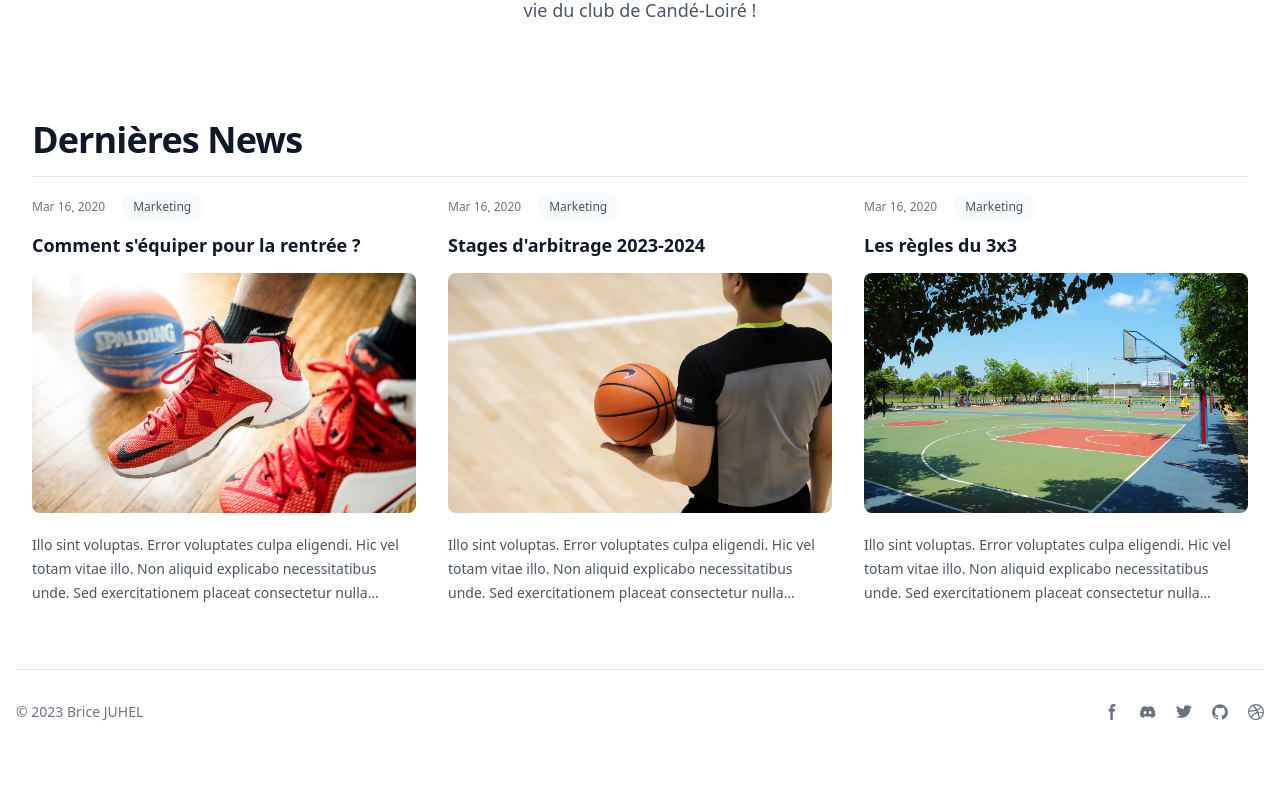
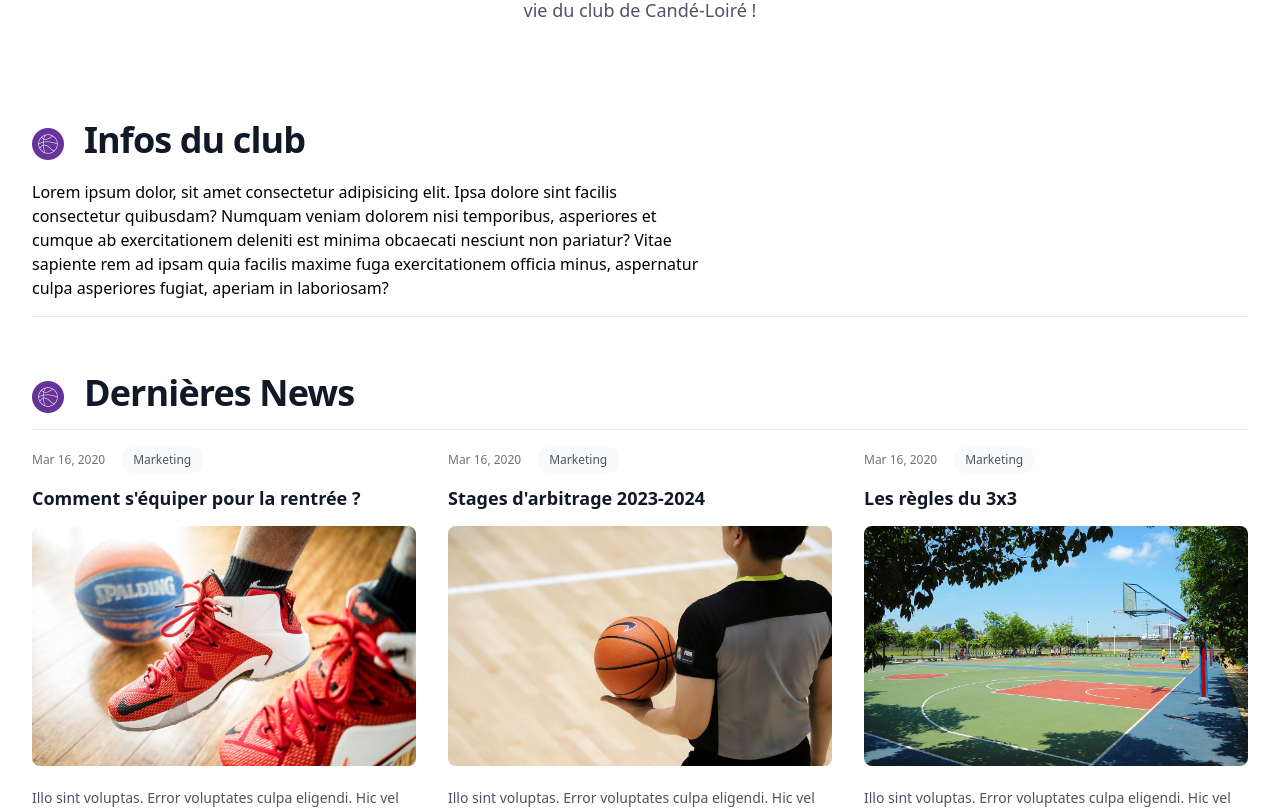
Before and after one commit to BriceJuhel/club-basket, a React (Create React App) app: page / in a window 1280 px wide. Shown: the part 360-1169 px from the top of the page. Before the commit the page ends 1114 px from the top, so only its background shows below. Built offline with nearby package versions, Linux system fonts and the light colour scheme.

Commit message:
Add logos Homepage

```diff
--- a/public/index.html
+++ b/public/index.html
@@ -2,7 +2,7 @@
 <html lang="en">
   <head>
     <meta charset="utf-8" />
-    <link rel="icon" href="%PUBLIC_URL%/logo.png" />
+    <link rel="icon" href="/images/logo.png" />
     <meta name="viewport" content="width=device-width, initial-scale=1" />
     <meta name="theme-color" content="#000000" />
     <meta
--- a/src/pages/Home.tsx
+++ b/src/pages/Home.tsx
@@ -61,8 +61,19 @@ export default function Home() {
 
       <div className="bg-white">
         <div className="mx-auto max-w-7xl px-6 lg:px-8">
+      <div className="mx-auto max-w-2xl lg:mx-0">
+            <h2 className="text-3xl font-bold tracking-tight text-gray-900 sm:text-4xl flex items-end"> <img src="images/basketball.png" alt="Ballon basket" className="h-8 mr-5" />Infos du club</h2>
+            <p className="mt-5">Lorem ipsum dolor, sit amet consectetur adipisicing elit. Ipsa dolore sint facilis consectetur quibusdam? Numquam veniam dolorem nisi temporibus, asperiores et cumque ab exercitationem deleniti est minima obcaecati nesciunt non pariatur? Vitae sapiente rem ad ipsam quia facilis maxime fuga exercitationem officia minus, aspernatur culpa asperiores fugiat, aperiam in laboriosam?</p>
+          </div>
+          <div className="mx-auto mt-4 grid max-w-2xl grid-cols-1 gap-x-8 gap-y-16 border-t border-gray-200 pt-4 lg:mx-0 lg:max-w-none lg:grid-cols-3 mb-10">
+          </div>
+      </div>
+      </div>
+
+      <div className="bg-white">
+        <div className="mx-auto max-w-7xl px-6 lg:px-8">
           <div className="mx-auto max-w-2xl lg:mx-0">
-            <h2 className="text-3xl font-bold tracking-tight text-gray-900 sm:text-4xl">Dernières News</h2>
+          <h2 className="text-3xl font-bold tracking-tight text-gray-900 sm:text-4xl flex items-end"> <img src="images/basketball.png" alt="Ballon basket" className="h-8 mr-5" />Dernières News</h2>
           </div>
           <div className="mx-auto mt-4 grid max-w-2xl grid-cols-1 gap-x-8 gap-y-16 border-t border-gray-200 pt-4 lg:mx-0 lg:max-w-none lg:grid-cols-3">
             {posts.map((post) => (
```
Also changed, not shown: public/images/basketball.png (added).
